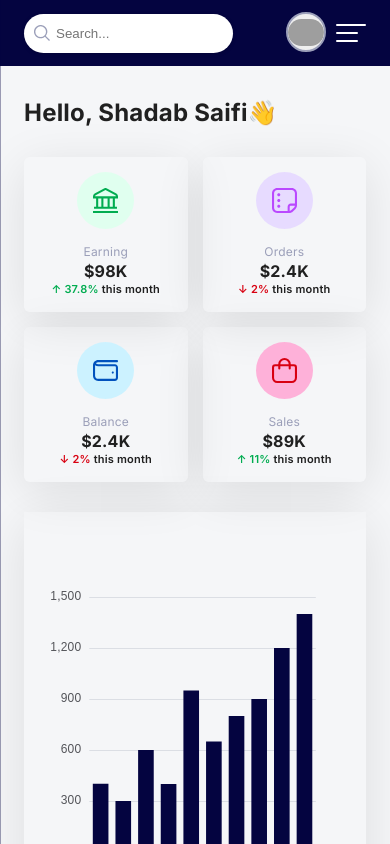
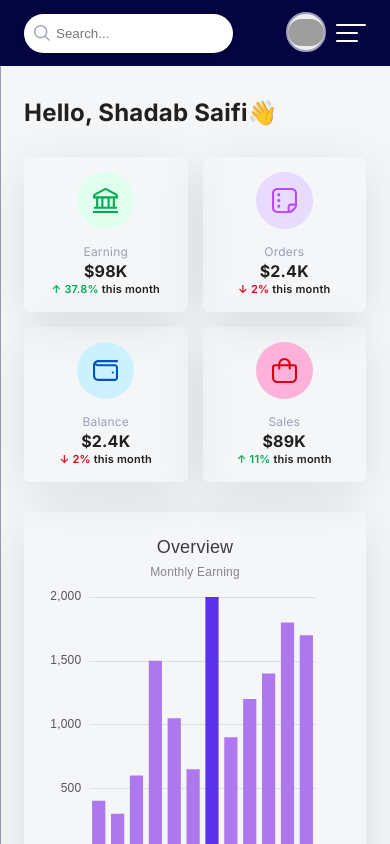
Before and after one commit to shadabsaifi751/dashboard, a React (Vite) app: page / in a window 390 px wide. Built offline with nearby package versions, Linux system fonts and the light colour scheme; grey boxes are pictures that could not be loaded.

Commit message:
fixed responsive table

```diff
--- a/src/components/HomePage/Chart/BarChart.jsx
+++ b/src/components/HomePage/Chart/BarChart.jsx
@@ -5,19 +5,74 @@ export default function BarChart() {
   const eChartsOption = {
     title: {
       // title of our chart
-      //   text: "Bar Chart",
+      text: "Overview",
+
+      subtext: "Monthly Earning",
+      color: "#040440",
+      fontSize: 12,
+      fontWeight: "500",
+      top: 2,
+      itemGap: 10,
+      textStyle: {
+        // color: "#040440",
+        fontSize: 18,
+        fontWeight: "500",
+      },
+      subtextStyle: {
+        // color: "#040440",
+        fontSize: 12,
+        fontWeight: "500",
+        padding: [
+          5, // up
+          10, // right
+          30, // down
+          10, // left
+        ],
+      },
     },
-    color: ["#040440"],
+    textStyle: {
+      color: "#040440",
+      fontSize: 12,
+      fontWeight: "500",
+    },
     xAxis: {
-      // name of X Axis
-    //   name: "X Axis",
       type: "category",
-      // Contains the values for XAxis
-      data: ["One", "Two", "Three", "Four", "Five", "Six","Three", "Four", "Five", "Six"],
+      data: [
+        "Jan",
+        "Feb",
+        "Mar",
+        "Apr",
+        "May",
+        "Jun",
+        "Jul",
+        "Aug",
+        "Sep",
+        "Oct",
+        "Nov",
+        "Dec",
+      ],
     },
+    color: [
+      {
+        type: "linear",
+        x: 0,
+        y: 0,
+        x2: 0,
+        y2: 1,
+        colorStops: [
+          {
+            offset: 0,
+            color: "#AD78ED", // color at 0%
+          },
+          {
+            offset: 1,
+            color: "#AD78ED", // color at 100%
+          },
+        ],
+        global: false, // default is false
+      },
+    ],
     yAxis: {
-      // name of Y Axis
-      //   name: "Y Axis",
       type: "value",
     },
     //To enable tooltips
@@ -31,7 +86,28 @@ export default function BarChart() {
     },
 
     series: {
-      data: [401, 300, 600, 400, 950, 650, 800, 900, 1200,1400],
+      barWidth: "70%",
+      barCategoryGap: "20%",
+      barGap:"30%" ,
+      data: [
+        401,
+        300,
+        600,
+        1500,
+        1050,
+        650,
+        {
+          value: 2000,
+          itemStyle: {
+            color: "#5A32EA",
+          },
+        },
+        900,
+        1200,
+        1400,
+        1800,
+        1700,
+      ],
       type: "bar",
     },
   };
--- a/src/components/HomePage/Chart/PaiChart.jsx
+++ b/src/components/HomePage/Chart/PaiChart.jsx
@@ -10,6 +10,47 @@ const PieChart = () => {
         top: "5%",
         left: "center",
       },
+      color: [
+        {
+          type: 'linear',
+          x: 0,
+          y: 0,
+          x2: 0,
+          y2: 1,
+          colorStops: [{
+              offset: 0, color: '#F52E92' // color at 0%
+          }, {
+              offset: 1, color: '#EF4EA4' // color at 100%
+          }],
+          global: false // default is false
+        },
+        {
+          type: 'linear',
+          x: 0,
+          y: 0,
+          x2: 0,
+          y2: 1,
+          colorStops: [{
+              offset: 0, color: '#AD78ED' // color at 0%
+          }, {
+              offset: 1, color: '#683FEA' // color at 100%
+          }],
+          global: false // default is false
+        },
+        {
+          type: 'linear',
+          x: 0,
+          y: 0,
+          x2: 0,
+          y2: 1,
+          colorStops: [{
+              offset: 0, color: '#F1EFFC' // color at 0%
+          }, {
+              offset: 1, color: '#CDCDCD' // color at 100%
+          }],
+          global: false // default is false
+        }
+      ],
       series: [
         {
           name: "Access From",
@@ -23,7 +64,7 @@ const PieChart = () => {
           emphasis: {
             label: {
               show: true,
-              fontSize: 10,
+              fontSize: 12,
               fontWeight: "bold",
             },
           },
@@ -31,12 +72,11 @@ const PieChart = () => {
             show: false,
           },
           data: [
-            { value: 1048, name: "Search Engine" },
-            { value: 735, name: "Direct" },
-            { value: 580, name: "Email" },
-            { value: 484, name: "Union Ads" },
-            { value: 300, name: "Video Ads" },
+            { value: 1048, name: "65% Total New Customers" },
+            { value: 735, name: "10% Old Customers" },
+            { value: 580, name: "25% Ragular Customers" },
           ],
+          top:"15%"
         },
       ],
     };
@@ -44,11 +84,10 @@ const PieChart = () => {
 
   return (
     <div className={styles.barchar_wrapper}>
-
-        <ReactEChart
-          option={getOption()}
-          style={{ width: "100%", height: "400px" }}
-        />
+      <ReactEChart
+        option={getOption()}
+        style={{ width: "100%", height: "400px" }}
+      />
     </div>
   );
 };
--- a/src/components/HomePage/Product/productList.jsx
+++ b/src/components/HomePage/Product/productList.jsx
@@ -18,7 +18,7 @@ const ProductList = () => {
           </div>
           <div className={styles.search_input}>
             <select id="selectBox" className={styles.form_Select_control}>
-              <option value="select">* select</option>
+              <option value="select">Sort By</option>
               <option value="Last 10 Days">Last 10 Days</option>
               <option value="Last 20 Days">Last 20 Days</option>
               <option value="Last 30 Days">Last 30 Days</option>
```
